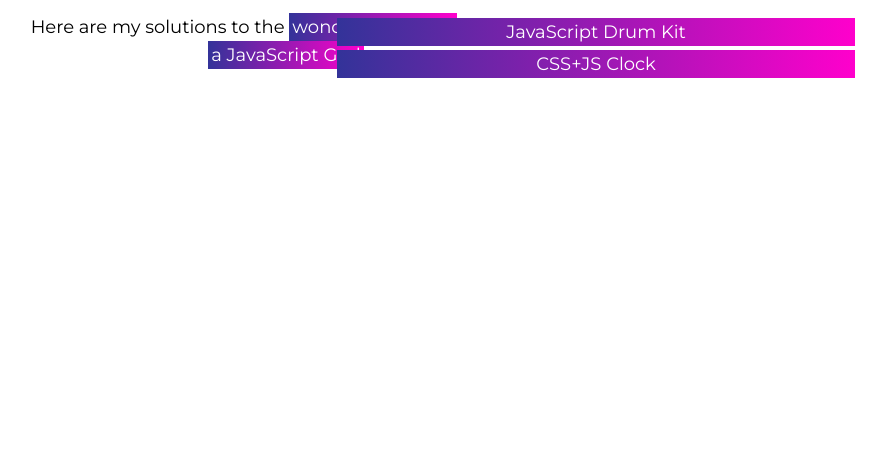
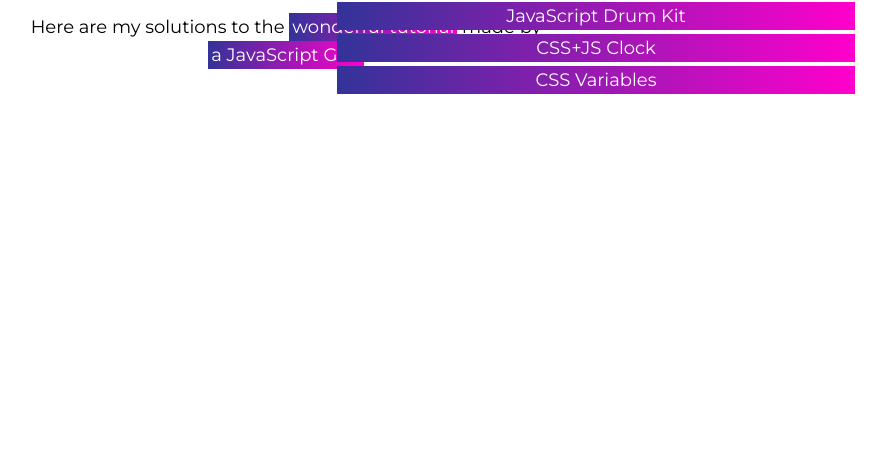
Before and after one commit to tomiiide/JavaScript30, a plain HTML site: page index.html in a window 1280 px wide. Shown: the part 324-800 px from the top of the page, without its empty margins (44-930 px from the left). Drawn offline with Linux system fonts and the light colour scheme.

Commit message:
Update Readme

```diff
--- a/index.html
+++ b/index.html
@@ -18,7 +18,7 @@
           <h2>Solutions</h2>
           <a href="https://tomiiide.github.io/JavaScript30/01 - Drum Kit/index.html" target="_blank">JavaScript Drum Kit</a>
           <a href="https://tomiiide.github.io/JavaScript30/02 - CSS+JS Clock/index.html" target="_blank">CSS+JS Clock</a>
-
+          <a href="https://tomiiide.github.io/JavaScript30/03 - CSS Variables/index.html" target="_blank">CSS Variables</a>
         </div>
       </div>
   </body>
```
Also changed, not shown: 1 other file.
